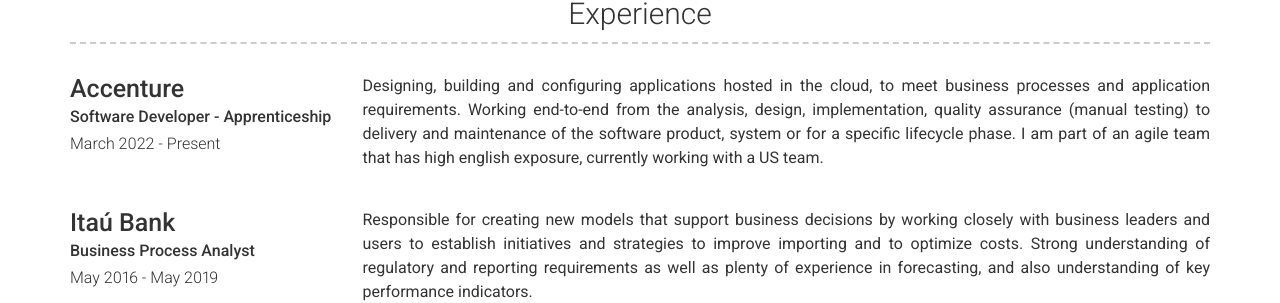
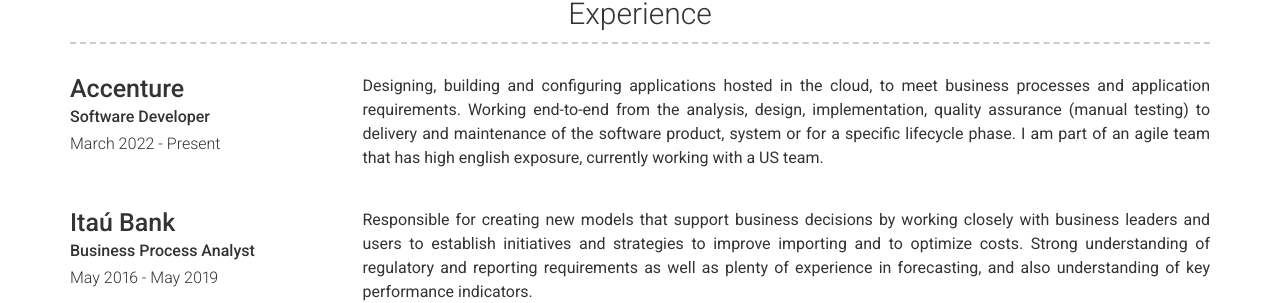
Before and after one commit to melabu/cv, a Jekyll site: the page built from index.md, in a window 1280 px wide. Shown: the part 556-859 px from the top of the page. Built offline with Jekyll 4.4.1, drawn with Linux system fonts in a browser that asks for light colours; nearby versions of some CDN libraries.

Commit message:
update 2023

```diff
--- a/_data/experience.yml
+++ b/_data/experience.yml
@@ -1,7 +1,7 @@
 # Experience template
 - layout: left
   company: Accenture
-  job_title: Software Developer - Apprenticeship
+  job_title: Software Developer
   dates: March 2022 - Present
   description: |
     Designing, building and configuring applications hosted in the cloud, to meet business processes and application requirements. Working end-to-end from the analysis, design, implementation, quality assurance (manual testing) to delivery and maintenance of the software product, system or for a specific lifecycle phase. I am part of an agile team that has high english exposure, currently working with a US team.
```
